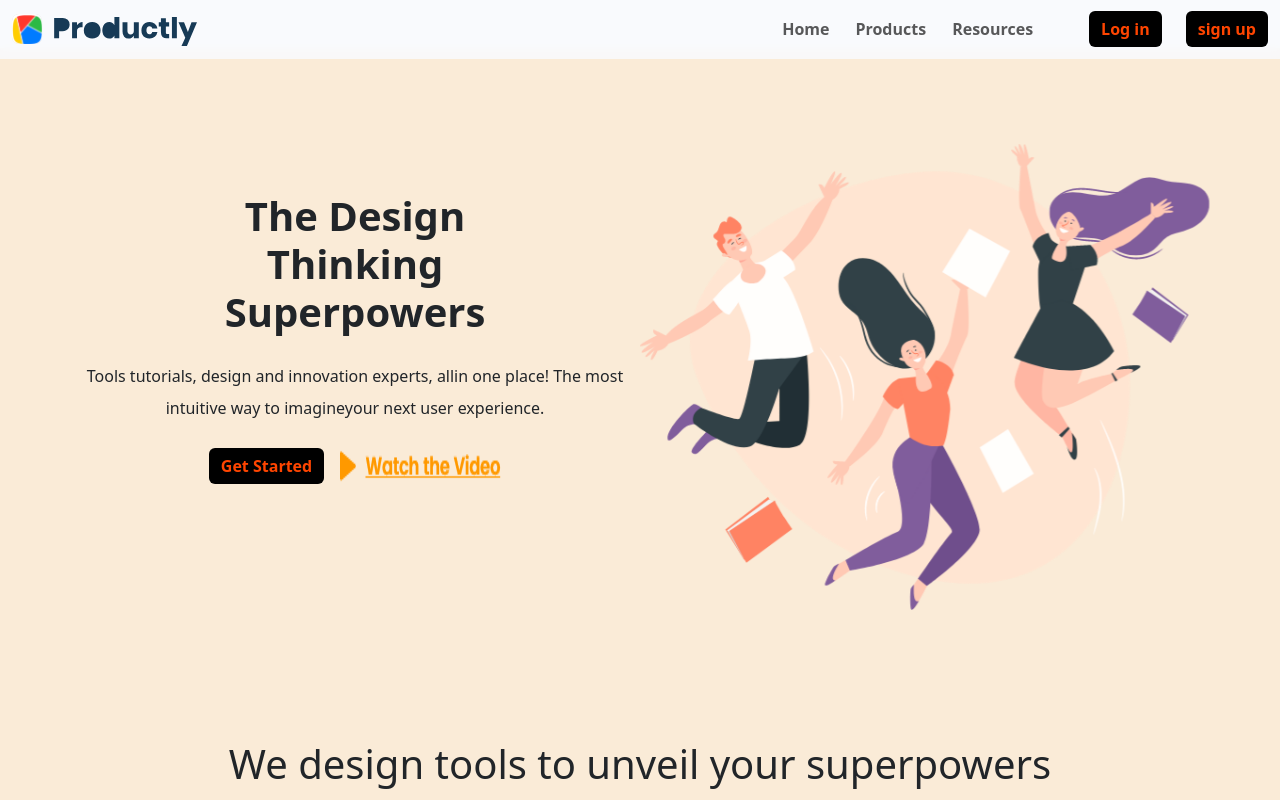
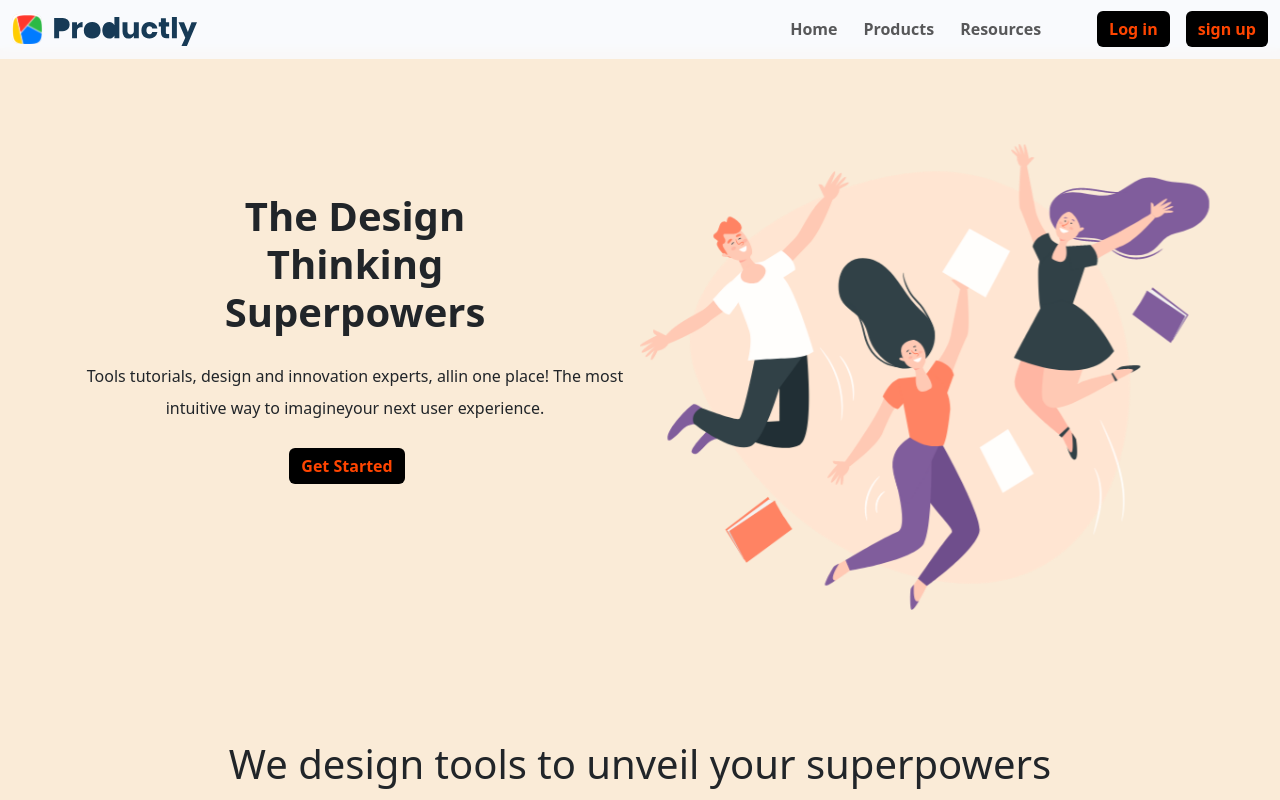
Before and after one commit to AhmedKhaled6900/react, a React (Create React App) app: page /#/ in a window 1280 px wide. Shown: the top 800 px of the page. Built offline with nearby package versions, Linux system fonts and the light colour scheme.

Commit message:
update css

```diff
--- a/src/layout/Home.js
+++ b/src/layout/Home.js
@@ -53,7 +53,7 @@ function Home() {
      </div>
      <div className='d-flex justify-content-center'>
         <Button className='me-3 fw-bold' >Get Started</Button>
-        <img  className='img-fluid ' src={play} alt="" />
+        {/* <img  className='img-fluid ' src={play} alt="" /> */}
      </div>
 
         </Col>
--- a/src/layout/navbar.js
+++ b/src/layout/navbar.js
@@ -25,12 +25,12 @@ function NavComponent() {
             {/* <Link className='nav-link  fw-bold  text-center' to ="loader"> About us</Link> */}
 
           </Nav>
-          <div className='ms-5' >
+          <div className='ms-lg-5 mt-5 mt-lg-0 d-flex justify-content-center ' >
             <Link to='/login'>
-            <Button className='me-4 btn'>Log in</Button>
+            <Button className=' me-2 btn'>Log in</Button>
 
             </Link>
-            <Button > sign up  </Button>
+            <Button className='ms-2' > sign up  </Button>
           </div>
         </Navbar.Collapse>
       </Container>
```
